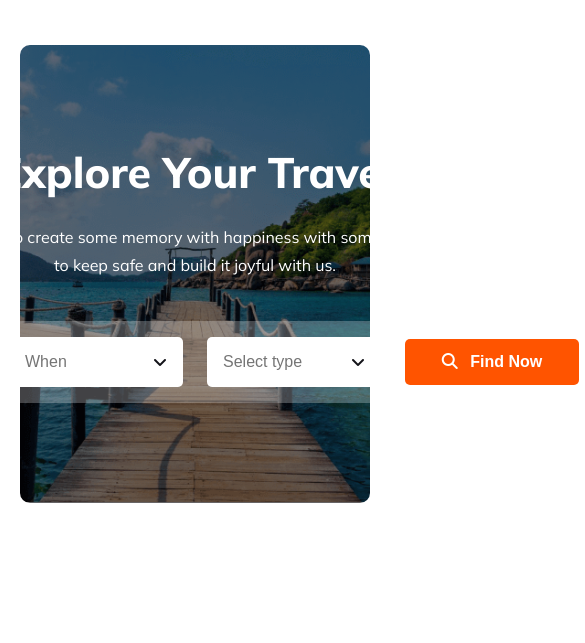
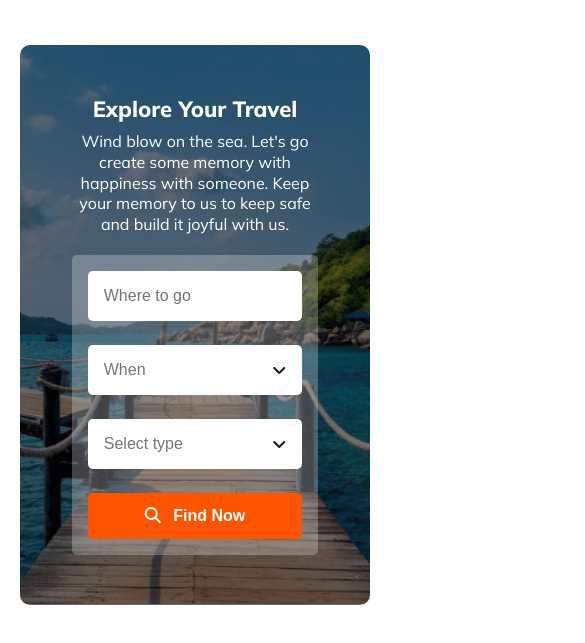
Before and after one commit to rubayedhasan/travel-itinerary, a plain HTML site: page index.html in a window 390 px wide. Shown: the part 89-732 px from the top of the page, 585 px wide, since content can reach past the window. Drawn offline with Linux system fonts and the light colour scheme.

Commit message:
adding banner section's responsivly structure for extra small devices

```diff
--- a/styles/responsive.css
+++ b/styles/responsive.css
@@ -50,7 +50,7 @@
   /* banner section styles  */
   #banner .banner-container .banner-title {
     font-size: 22px;
-    margin-top: 8px;
+    margin-bottom: 12px;
   }
 
   #banner .banner-container .banner-description {
@@ -74,6 +74,8 @@
     padding-left: 20px;
     padding-right: 20px;
   }
+
+  /* header section styles  */
   header .container {
     padding-top: 25px;
   }
@@ -102,4 +104,30 @@
   header nav .menu-icon i {
     font-size: 22px;
   }
+
+  /* banner section styles  */
+  #banner {
+    padding: 50px 30px;
+  }
+  #banner .banner-container {
+    max-width: 85%;
+  }
+  #banner .banner-container .banner-title {
+    font-size: 22px;
+    margin-bottom: 8px;
+  }
+
+  #banner .banner-container .banner-description {
+    line-height: 1.3;
+    margin-bottom: 20px;
+  }
+
+  #banner .banner-container form {
+    flex-direction: column;
+  }
+
+  #banner .banner-container form .user-input input,
+  #banner .banner-container form .search-btn {
+    width: 100%;
+  }
 }
```
